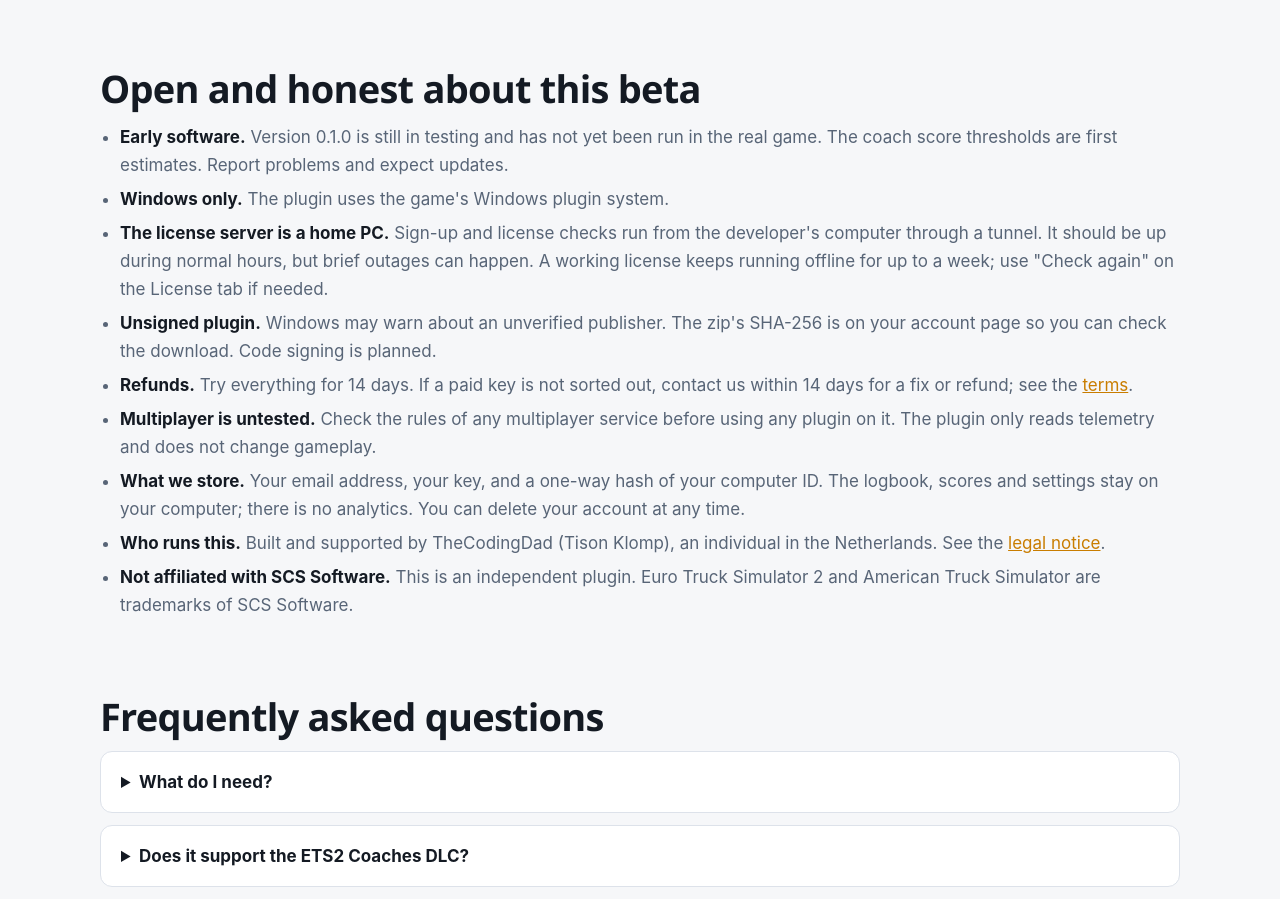
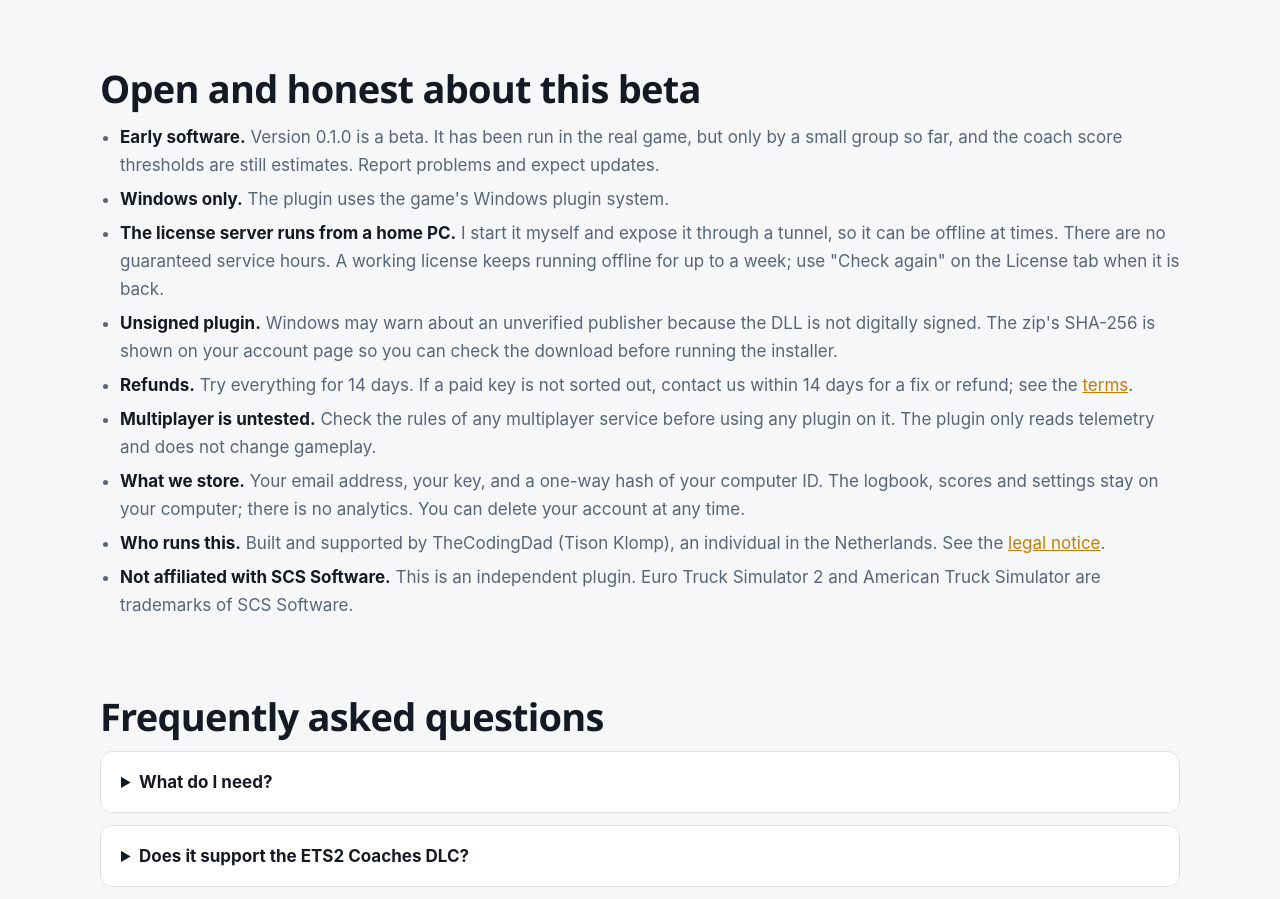
Before and after one commit to TheCodingDad-TisonK/tcd-codriver, a plain HTML site: page index.html in a window 1280 px wide. Shown: the part 4975-5874 px from the top of the page. Drawn offline with Linux system fonts and the light colour scheme.

Commit message:
Update the website

```diff
--- a/index.html
+++ b/index.html
@@ -140,10 +140,10 @@
 <section id="good">
   <h2>Open and honest about this beta</h2>
   <ul class="plain">
-    <li><b>Early software.</b> Version 0.1.0 is still in testing and has not yet been run in the real game. The coach score thresholds are first estimates. Report problems and expect updates.</li>
+    <li><b>Early software.</b> Version 0.1.0 is a beta. It has been run in the real game, but only by a small group so far, and the coach score thresholds are still estimates. Report problems and expect updates.</li>
     <li><b>Windows only.</b> The plugin uses the game's Windows plugin system.</li>
-    <li><b>The license server is a home PC.</b> Sign-up and license checks run from the developer's computer through a tunnel. It should be up during normal hours, but brief outages can happen. A working license keeps running offline for up to a week; use "Check again" on the License tab if needed.</li>
-    <li><b>Unsigned plugin.</b> Windows may warn about an unverified publisher. The zip's SHA-256 is on your account page so you can check the download. Code signing is planned.</li>
+    <li><b>The license server runs from a home PC.</b> I start it myself and expose it through a tunnel, so it can be offline at times. There are no guaranteed service hours. A working license keeps running offline for up to a week; use "Check again" on the License tab when it is back.</li>
+    <li><b>Unsigned plugin.</b> Windows may warn about an unverified publisher because the DLL is not digitally signed. The zip's SHA-256 is shown on your account page so you can check the download before running the installer.</li>
     <li><b>Refunds.</b> Try everything for 14 days. If a paid key is not sorted out, contact us within 14 days for a fix or refund; see the <a href="terms.html">terms</a>.</li>
     <li><b>Multiplayer is untested.</b> Check the rules of any multiplayer service before using any plugin on it. The plugin only reads telemetry and does not change gameplay.</li>
     <li><b>What we store.</b> Your email address, your key, and a one-way hash of your computer ID. The logbook, scores and settings stay on your computer; there is no analytics. You can delete your account at any time.</li>
```
